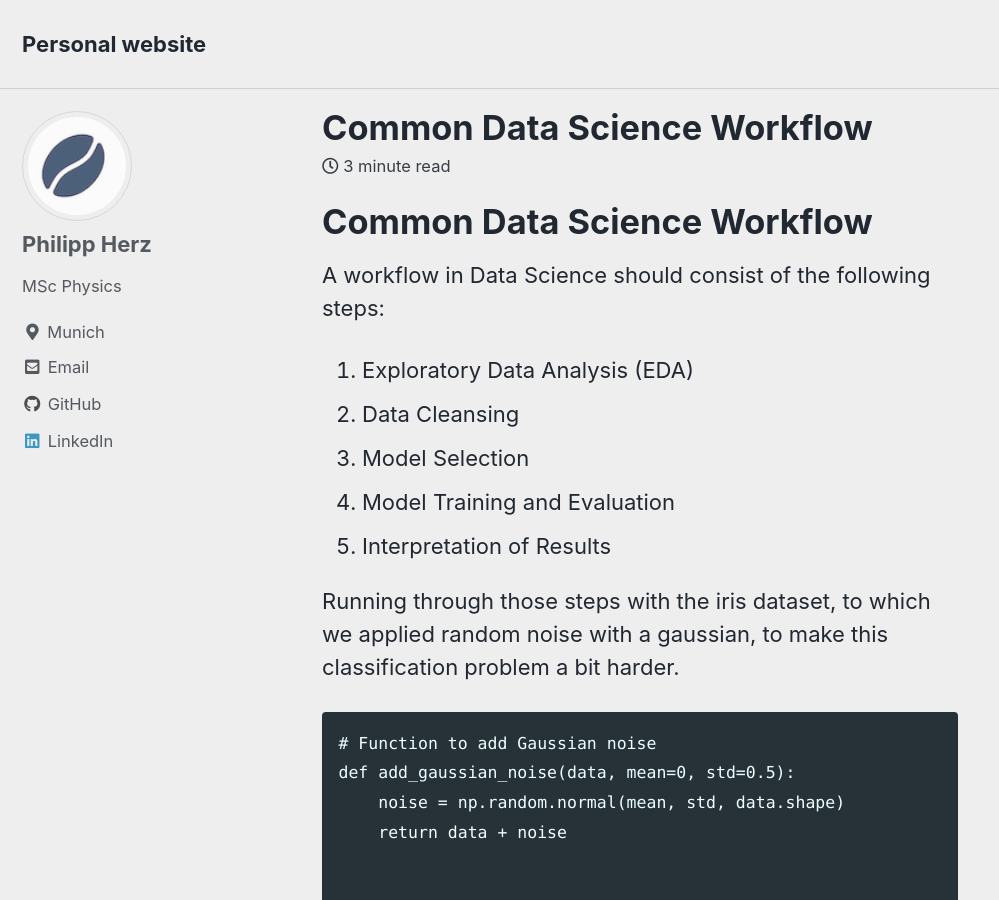
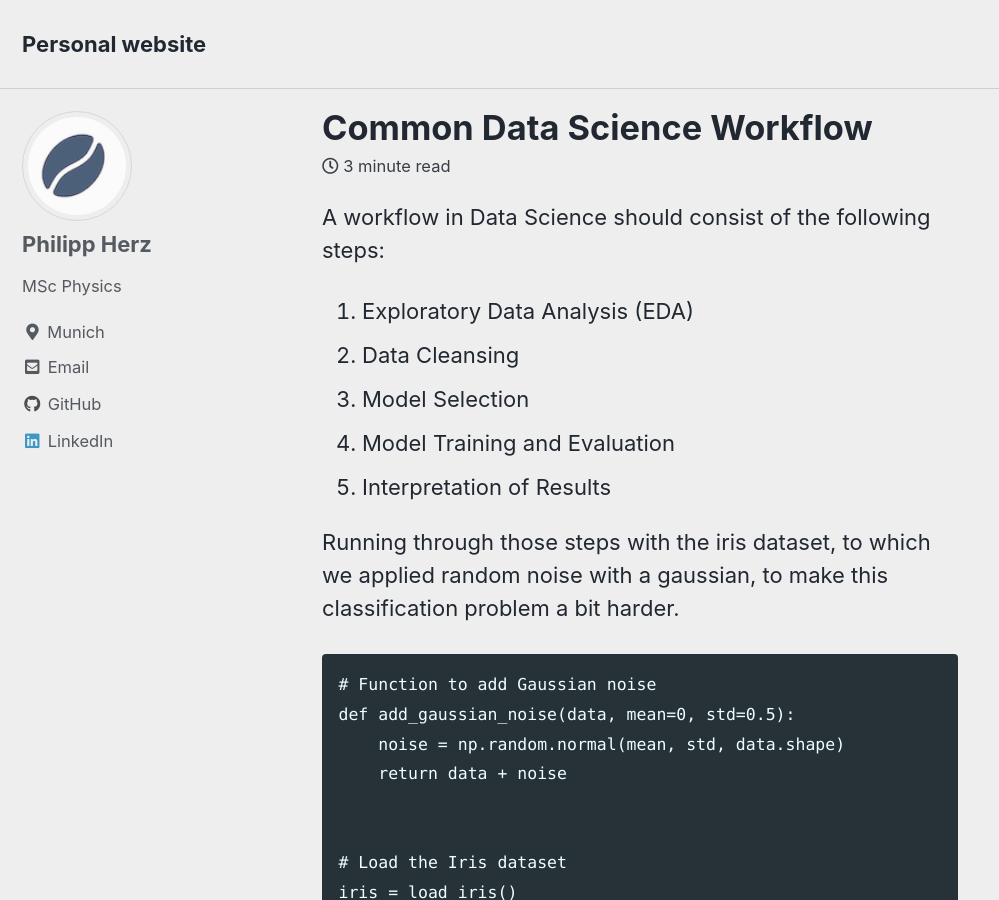
Before and after one commit to herzphi/herzphi.github.io, a Jekyll site: the page built from _posts/2024-07-04-4th-post.md, in a window 1280 px wide and 900 px high. Shown: the whole window, without its empty margins (0-999 px from the left). Built offline with Jekyll 4.4.1, drawn with Linux system fonts in a browser that asks for light colours; cached includes are drawn as plain includes; formulas are drawn with MathJax 3.

Commit message:
updated header

```diff
--- a/_posts/2024-07-04-4th-post.md
+++ b/_posts/2024-07-04-4th-post.md
@@ -6,8 +6,6 @@ categories:
 last_modified_at: 2024-07-04T06:36:00-05:00
 use_math: true
 ---
-
-# Common Data Science Workflow
 A workflow in Data Science should consist of the following steps:
 1. Exploratory Data Analysis (EDA)
 2. Data Cleansing
```
